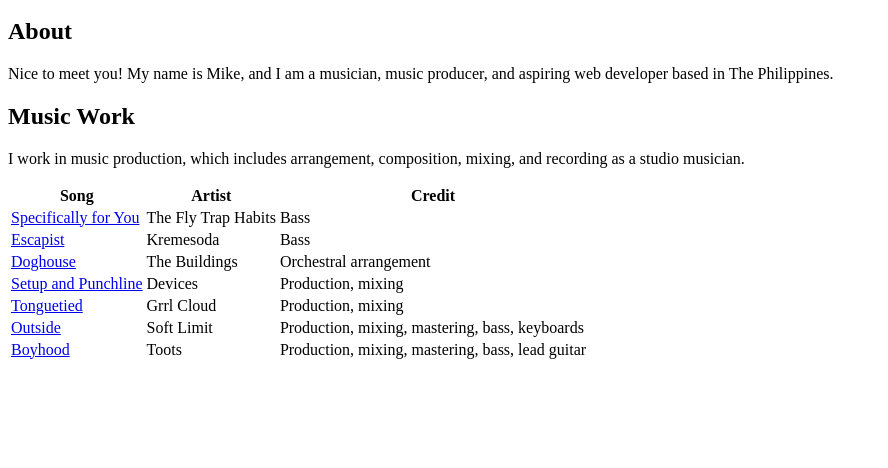
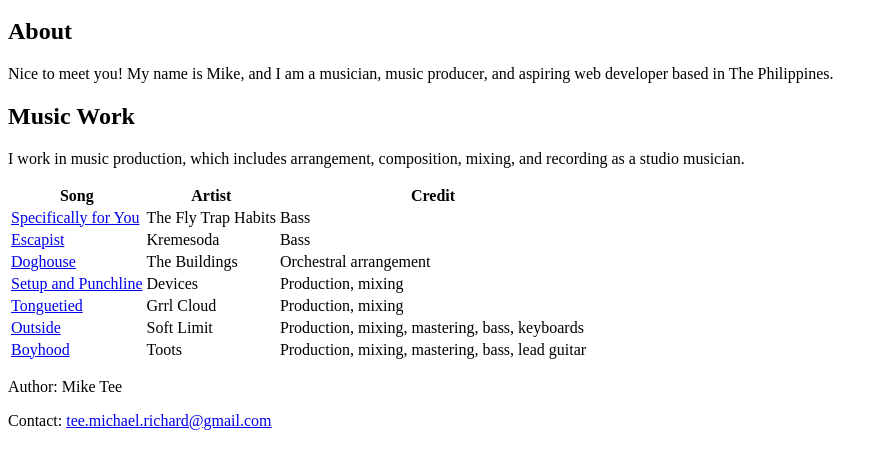
Before and after one commit to monkonius/portfolio, a plain HTML site: page index.html in a window 1280 px wide. Shown: the part 136-604 px from the top of the page, without its empty margins (0-888 px from the left). Drawn offline with Linux system fonts and the light colour scheme.

Commit message:
Add main content container and footer

```diff
--- a/index.html
+++ b/index.html
@@ -14,6 +14,7 @@
                 <li><a href="https://open.spotify.com/user/12157364701?si=650046000dcd4c8d">Spotify</a></li>
             </ul>
         </header>
+        <div class="container">
             <h2>About</h2>
             <p>Nice to meet you! My name is Mike, and I am a musician, music producer, and aspiring web developer based in The Philippines.</p>
             <h2>Music Work</h2>
@@ -60,5 +61,11 @@
                     <td>Production, mixing, mastering, bass, lead guitar</td>
                 </tr>
             </table>
+        </div>
+        <footer>
+            <p>Author: Mike Tee</p>
+            <span>Contact:</span>
+            <a href="mailto:tee.michael.richard@gmail.com">tee.michael.richard@gmail.com</a>
+        </footer>
     </body>
 </html>
```
Lines whose indentation alone changed are shown as unchanged.
